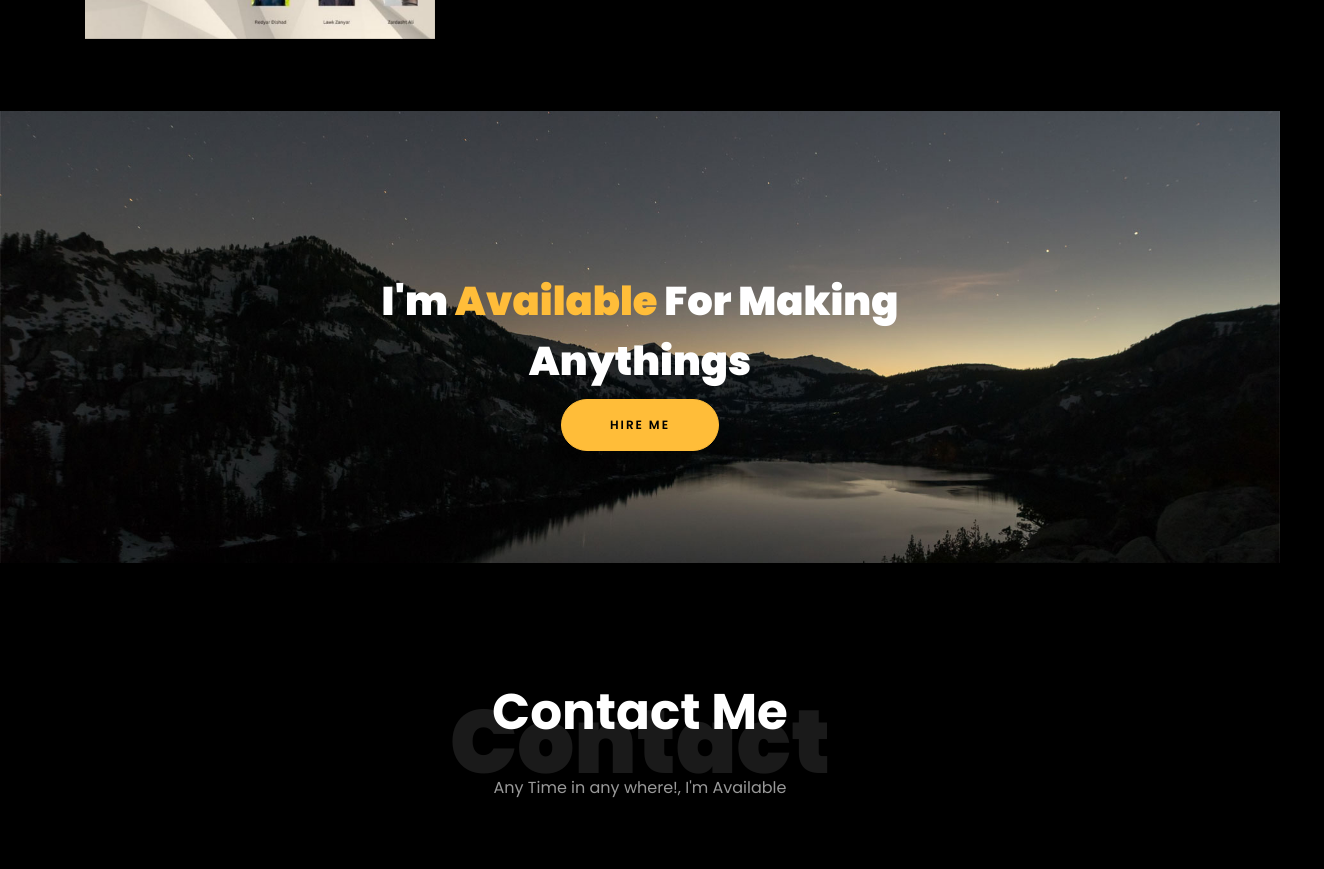
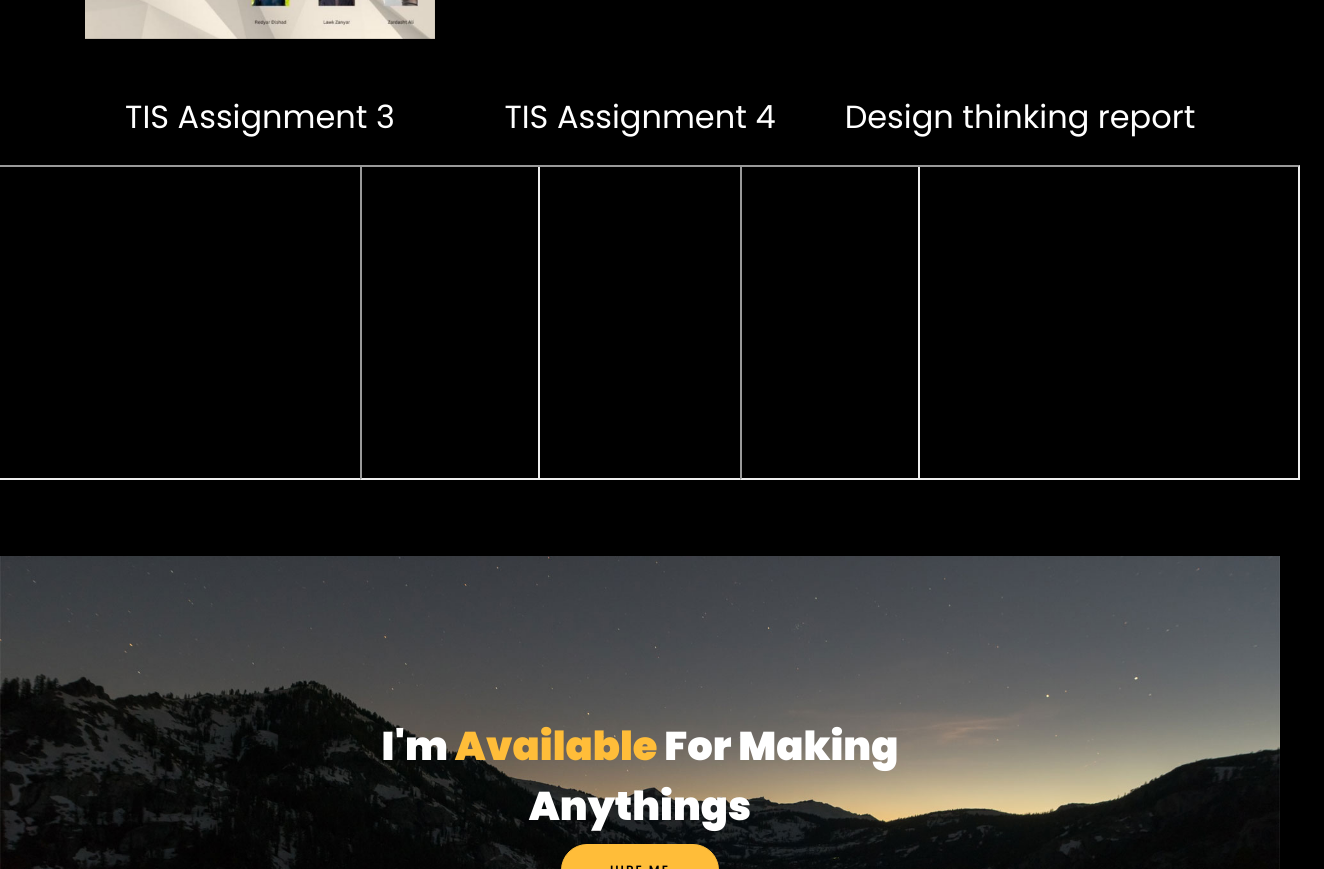
Before and after one commit to redyar0/redyar.github.io, a plain HTML site: page index.html in a window 1280 px wide. Shown: the part 3805-4674 px from the top of the page, 1324 px wide, since content can reach past the window. Drawn offline with Linux system fonts and the light colour scheme; files whose address does not match are found by name.

Commit message:
index.html

```diff
--- a/index.html
+++ b/index.html
@@ -304,14 +304,53 @@
 
 							<div class="video">
 							  <video width="700" height="400" controls>
-								<source src="images/korek.mp4" type="video/mp4">
+								<source src="images/redyarvedio.mp4" type="video/mp4">
 								Sorry, your browser doesn't support the video tag.
 							  </video>
 							</div>
 						  </div>
 						</div>
 					  </div>
+					  <div class="col-md-4">
+						<div class="project-pdf ftco-animate d-flex justify-content-center align-items-center">
+						  <div class="overlay"></div>
+						  <div class="text text-center p-4">
+							<h2 class="mb-4">TIS Assignment 3</h2>
 
+
+							<div class="pdf">
+							  <iframe src="images/TISAssignment3.pdf" width="560" height="315"></iframe>
+							</div>
+						  </div>
+						</div>
+					  </div>
+					  <div class="col-md-4">
+						<div class="project-pdf ftco-animate d-flex justify-content-center align-items-center">
+						  <div class="overlay"></div>
+						  <div class="text text-center p-4">
+							<h2 class="mb-4">TIS Assignment 4</h2>
+
+
+							<div class="pdf">
+							  <iframe src="images/TISAssignment4.pdf" width="560" height="315"></iframe>
+							</div>
+						  </div>
+						</div>
+					  </div>
+
+					  <div class="col-md-4">
+						<div class="project-pdf ftco-animate d-flex justify-content-center align-items-center">
+						  <div class="overlay"></div>
+						  <div class="text text-center p-4">
+							<h2 class="mb-4">Design thinking report</h2>
+
+
+							<div class="pdf">
+							  <iframe src="images/Design thinking report.pdf" width="560" height="315"></iframe>
+							</div>
+						  </div>
+						</div>
+					  </div>
 		</section>
 
     <section class="ftco-section ftco-hireme img margin-top" style="background-image: url(images/bg_1.jpg)">
```
